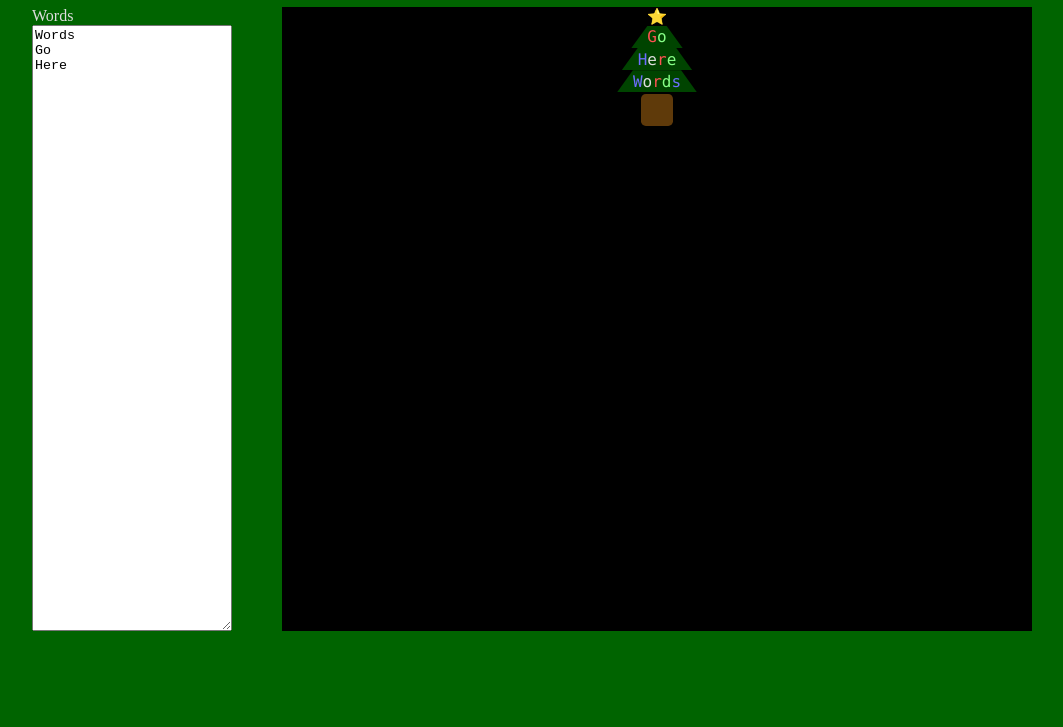
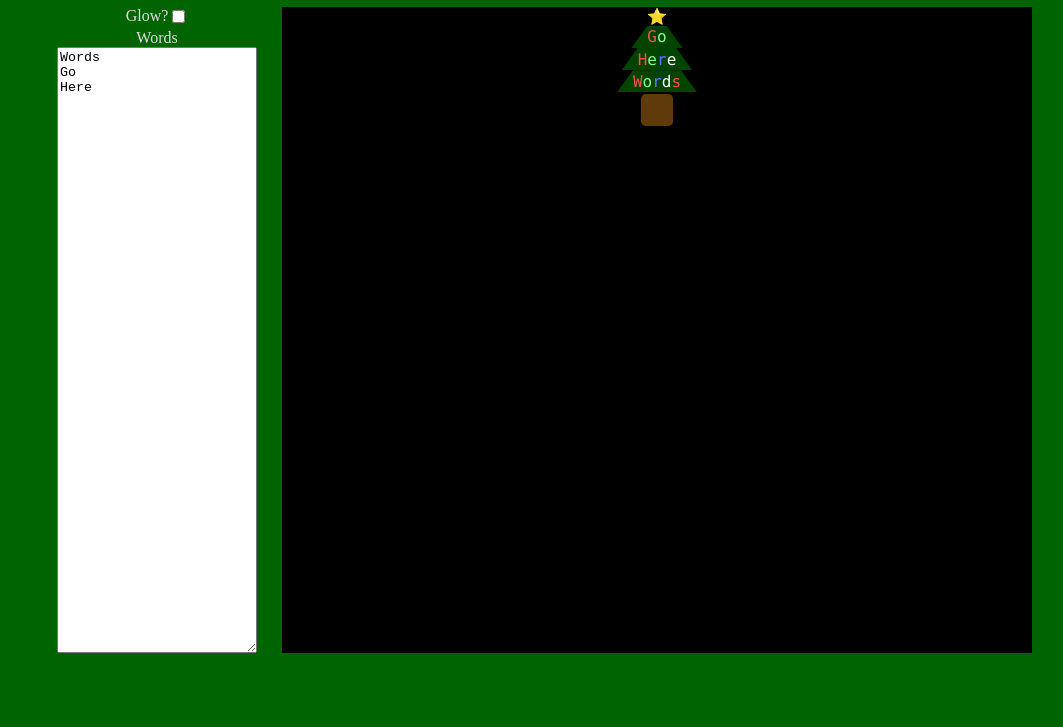
Before and after one commit to DavidRGriswold/wordChristmasTree, a plain HTML site: page index.html in a window 1280 px wide. Shown: the part 73-800 px from the top of the page, without its empty margins (108-1171 px from the left). Drawn offline with Linux system fonts and the light colour scheme.

Commit message:
added glow box

```diff
--- a/index.html
+++ b/index.html
@@ -11,6 +11,8 @@
       <h1 id="title">Make a word Christmas tree!</h1>
       <div id="main">
         <div id="sidebar">
+            <div id="checkboxholder"><label for="checkbox">Glow?</label>
+          <input type="checkbox" id="glowCheckbox"></div>
           <label for="words">Words</label>
           <textarea title="words" id="wordArea" cols="30" rows="40">
 Words
--- a/script.js
+++ b/script.js
@@ -2,10 +2,12 @@
 let wordArea = document.getElementById("wordArea");
 /** @type HTMLDivElement */
 let treeArea= document.getElementById("theTree");
+let glowBox = document.getElementById("glowCheckbox");
 
 let colorClassList = ["red","green","blue","white"];
 let currentColor = 0;
 wordArea.oninput = createChristmasTree;
+glowBox.onchange = createChristmasTree;
 createChristmasTree();
 
 function createChristmasTree() {
@@ -20,6 +22,7 @@ function createChristmasTree() {
         for (let char of word.split("")) {
             let letter = document.createElement("span");
             letter.classList.add("letter");
+            if (glowBox.checked) letter.classList.add("glow");
             letter.classList.add(colorClassList[currentColor]);
             letter.innerText = char;
             currentColor++;
@@ -27,5 +30,6 @@ function createChristmasTree() {
             branch.appendChild(letter);
         }
         treeArea.appendChild(branch);
+        currentColor=0;
     });
 }
--- a/style.css
+++ b/style.css
@@ -30,9 +30,14 @@ body {
 #sidebar {
     display:flex;
     flex-direction:column;
-    align-items: flex-start;
+    align-items: center;
     flex-basis:25%;
-    justify-content:center;
+    justify-content:start;
+}
+
+#checkboxholder {
+    display:flex;
+    margin-bottom: 0.2rem;
 }
 
 #treeArea {
@@ -77,6 +82,22 @@ body {
     color:rgb(110, 110, 255);
 }
 
+.white {
+    color:white;
+}
+
 .blue.glow {
     text-shadow: 0 0 5px #6e6eff, 0 0 10px #b9b9fc, 0 0 15px #ffffff;
 }
+
+.green.glow {
+    text-shadow: 0 0 5px #81ff6e, 0 0 10px #c2fcb9, 0 0 15px #ffffff;
+}
+
+.red.glow {
+    text-shadow: 0 0 5px #ff6e6e, 0 0 10px #fcb9b9, 0 0 15px #ffffff;
+}
+
+.white.glow {
+    text-shadow: 0 0 5px rgb(198, 247, 198), 0 0 10px #e3ffe8, 0 0 15px #ffffff;
+}
```
